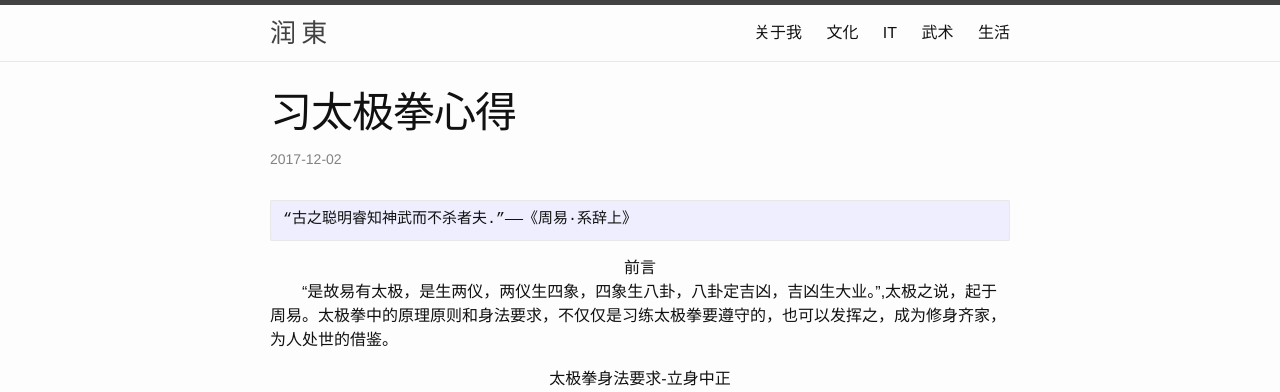
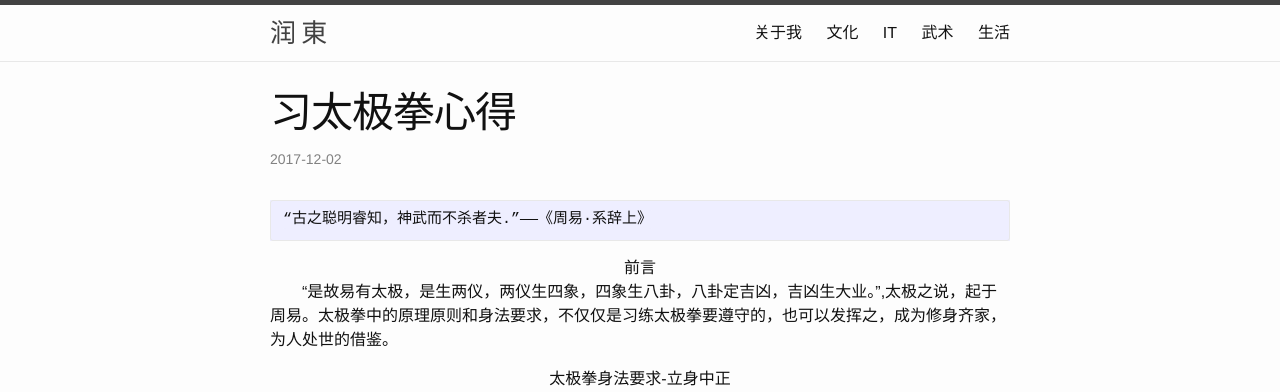
Before and after one commit to runxindong/runxindong.github.io, a Jekyll site: the page built from _posts/culture/2017-12-02-xiwuxinde.md, in a window 1280 px wide. Shown: the top 392 px of the page. Built offline with Jekyll 4.4.1, drawn with Linux system fonts in a browser that asks for light colours; nearby versions of some CDN libraries.

Commit message:
习武心得

```diff
--- a/_posts/culture/2017-12-02-xiwuxinde.md
+++ b/_posts/culture/2017-12-02-xiwuxinde.md
@@ -4,7 +4,7 @@ title: "习太极拳心得"
 categories: "culture"
 permalink: /:title.html
 ---
-	“古之聪明睿知神武而不杀者夫.”——《周易·系辞上》
+	“古之聪明睿知，神武而不杀者夫.”——《周易·系辞上》
 
 <center>前言</center>
 
```
